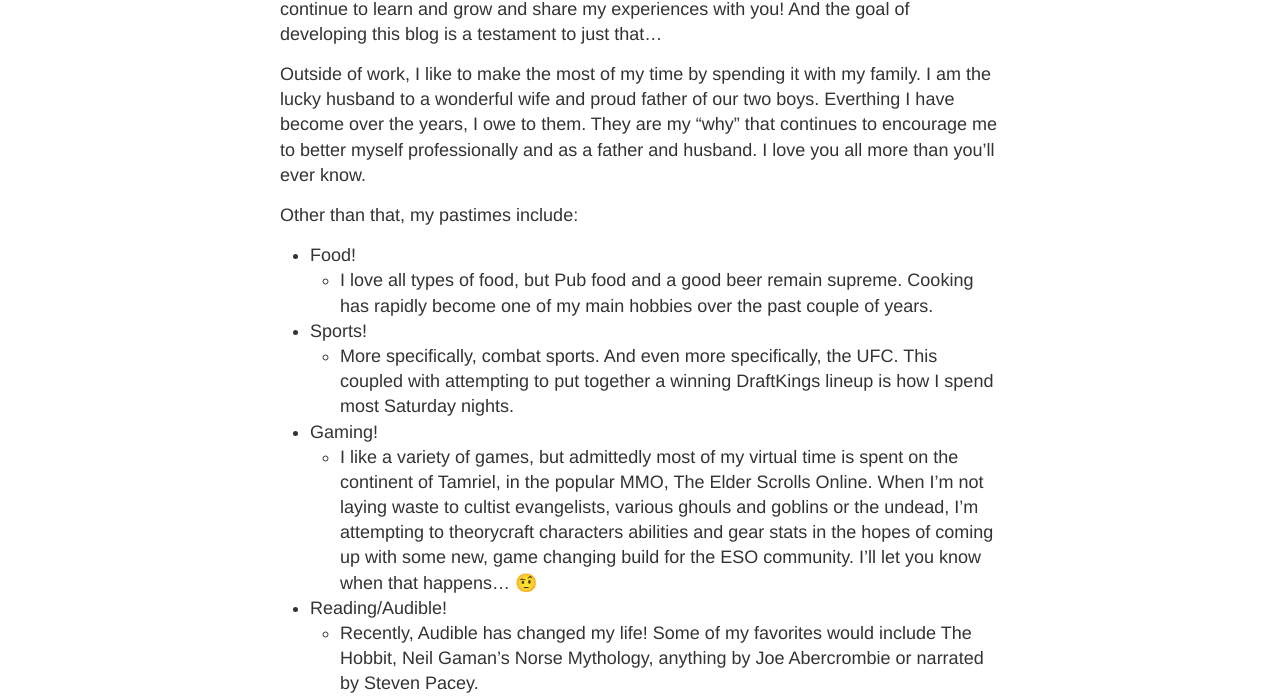
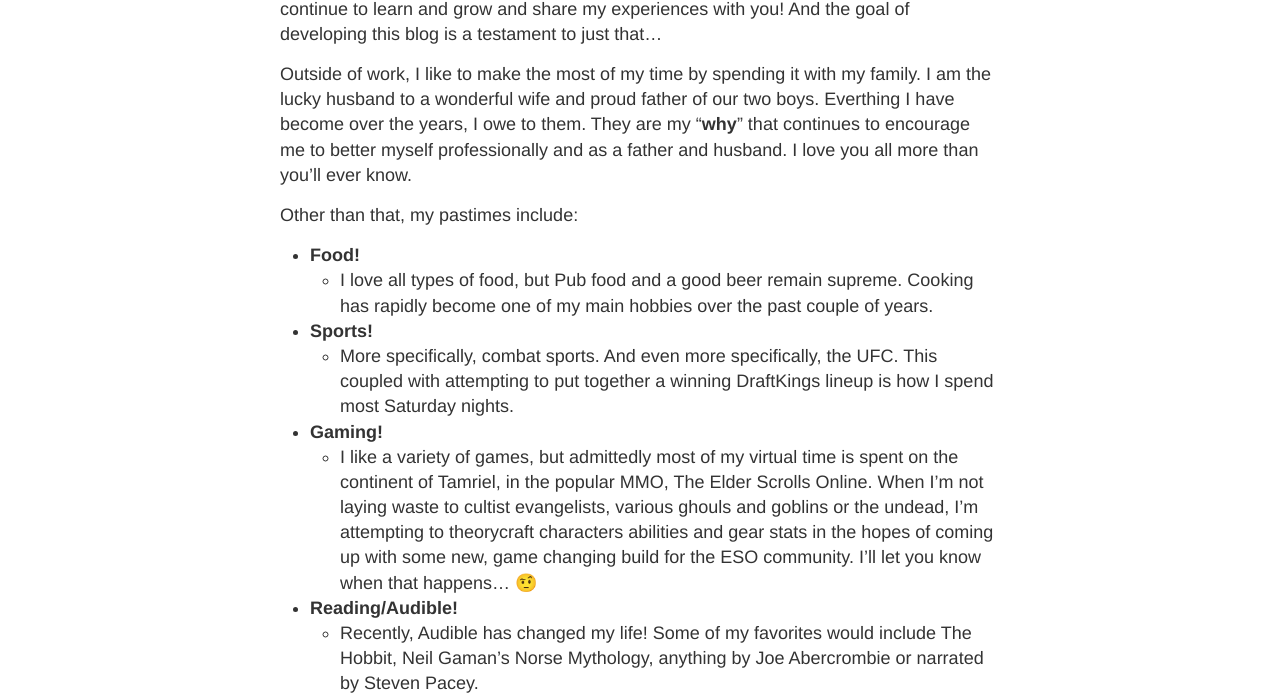
Before and after one commit to PowersgrOps/PowersgrOps.github.io, a Jekyll site: the page built from about.md, in a window 1280 px wide. Shown: the part 998-1698 px from the top of the page. Built offline with Jekyll 4.4.1, drawn with Linux system fonts in a browser that asks for light colours.

```diff
--- a/about.md
+++ b/about.md
@@ -24,16 +24,16 @@ $aboutMe = @(
 
 I am currently a Senior Systems/DevOps Engineer living outside of Boston, Massachusetts for one of the biggest video game developers on the East Coast. My day-to-day includes a balance of monitoring and maintaining our various infrastructure stacks as well as always looking for ways to improve and build upon them. As is it, this means that a good portion of my time is spent developing, building, and testing potential solutions and improvements. And while my time in IT hasn't been the stuff of legend, I have spent the last 5 years or so learning and developing myself in the areas of automation for both On-premises and Cloud platforms, Infrastructure as Code (IaC), Continuous Integration/Continuous Delivery, and adopting DevOps practices. I have learned much along my journey thus far and I owe a good portion of that knowledge gained to those who have generously volunteered their time to develop the illuminative and thoughtful documentation that has helped bring me to this point in my life and career. I only hope to continue to learn and grow and share my experiences with you! And the goal of developing this blog is a testament to just that...
 
-Outside of work, I like to make the most of my time by spending it with my family. I am the lucky husband to a wonderful wife and proud father of our two boys. Everthing I have become over the years, I owe to them. They are my "why" that continues to encourage me to better myself professionally and as a father and husband. I love you all more than you'll ever know.
+Outside of work, I like to make the most of my time by spending it with my family. I am the lucky husband to a wonderful wife and proud father of our two boys. Everthing I have become over the years, I owe to them. They are my "**why**" that continues to encourage me to better myself professionally and as a father and husband. I love you all more than you'll ever know.
 
 Other than that, my pastimes include:
-* Food!
+* **Food!**
     - I love all types of food, but Pub food and a good beer remain supreme. Cooking has rapidly become one of my main hobbies over the past couple of years.
-* Sports!
+* **Sports!**
     - More specifically, combat sports. And even more specifically, the UFC. This coupled with attempting to put together a winning DraftKings lineup is how I spend most Saturday nights.
-* Gaming!
+* **Gaming!**
     - I like a variety of games, but admittedly most of my virtual time is spent on the continent of Tamriel, in the popular MMO, The Elder Scrolls Online. When I'm not laying waste to cultist evangelists, various ghouls and goblins or the undead, I'm attempting to theorycraft characters abilities and gear stats in the hopes of coming up with some new, game changing build for the ESO community. I'll let you know when that happens... 🤨
-* Reading/Audible!
+* **Reading/Audible!**
     - Recently, Audible has changed my life! Some of my favorites would include The Hobbit, Neil Gaman's Norse Mythology, anything by Joe Abercrombie or narrated by Steven Pacey.
 * And most recently, creating and developing this blog!
 
```
